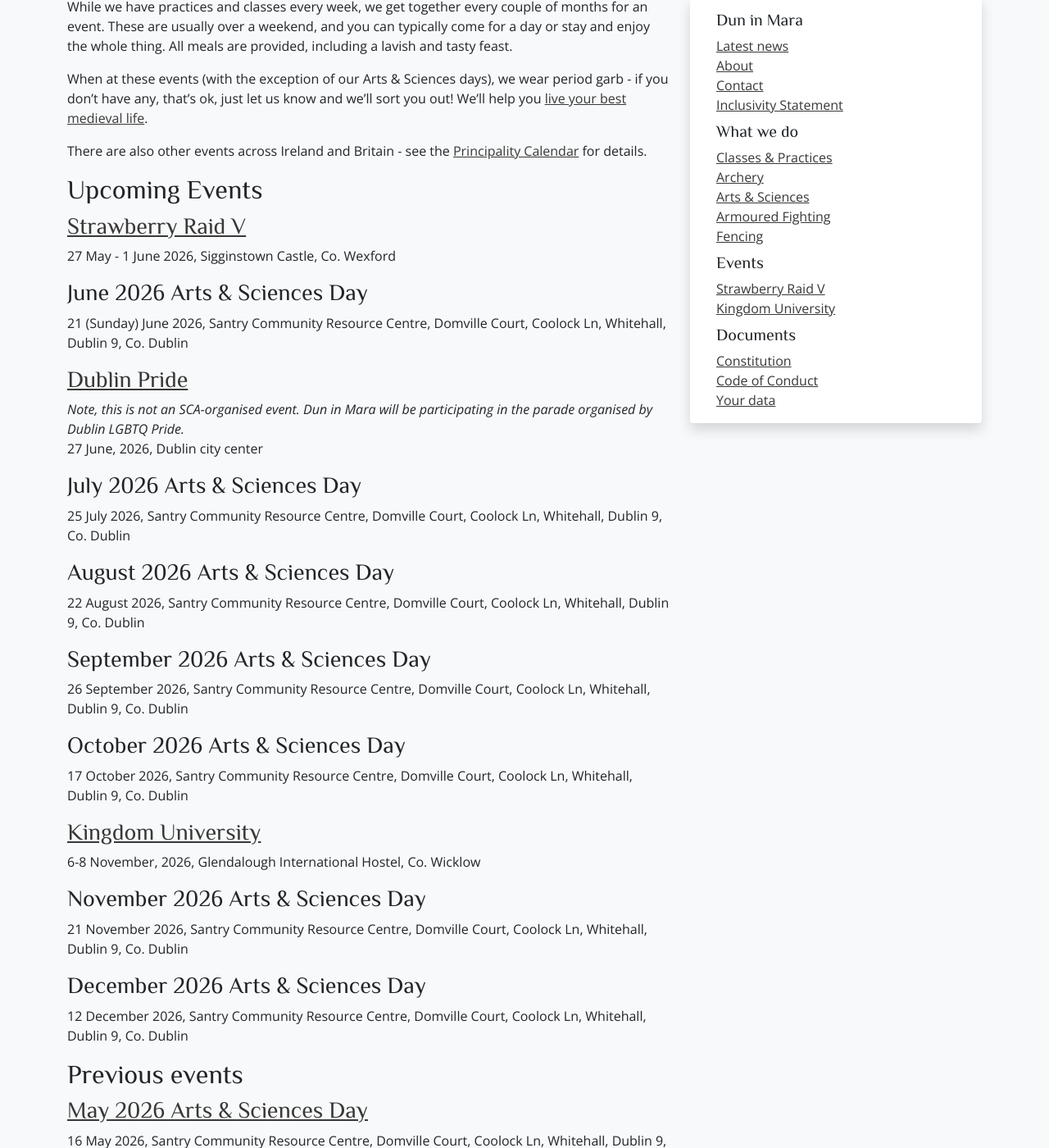
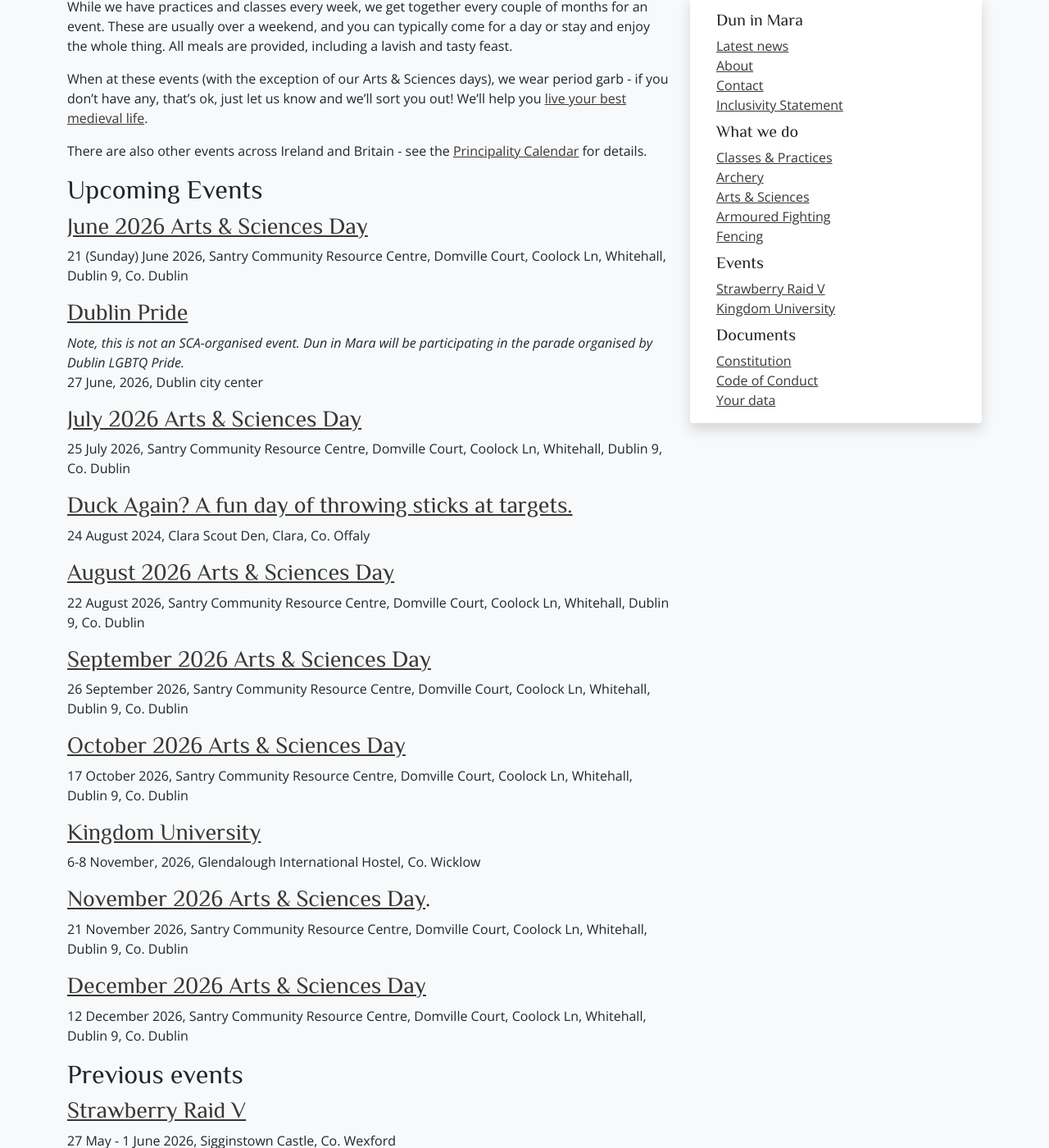
Before and after one commit to drachenwald/dun-in-mara, a Jekyll site: the page built from events/index.md, in a window 1280 px wide and 1400 px high, scrolled down 277 px. Shown: the whole window at 82% size. Built offline with Jekyll 4.4.1, drawn with Linux system fonts in a browser that asks for light colours; comment, search, counter and statistics services are not loaded.

Commit message:
updated A&S links and added Duck to the event list

```diff
--- a/events/index.md
+++ b/events/index.md
@@ -9,45 +9,42 @@
 
 ## Upcoming Events
 
-### [Strawberry Raid V](/events/2026/strawberry-raid-v/)
-27 May - 1 June 2026, Sigginstown Castle, Co. Wexford
 
-### June 2026 Arts & Sciences Day
-<!-- ### [June 2026 Arts & Sciences Day](https://fienta.com/arts-sciences-day-162164) -->
+### [June 2026 Arts & Sciences Day](https://fienta.com/arts-sciences-day-188274)
 21 (Sunday) June 2026, Santry Community Resource Centre, Domville Court, Coolock Ln, Whitehall, Dublin 9, Co. Dublin
 
 ### [Dublin Pride](/events/2026/pride-2026/)
 *Note, this is not an SCA-organised event. Dun in Mara will be participating in the parade organised by Dublin LGBTQ Pride.*
 27 June, 2026, Dublin city center
 
-### July 2026 Arts & Sciences Day
-<!-- ### [July 2026 Arts & Sciences Day](https://fienta.com/arts-sciences-day-162164) -->
+### [July 2026 Arts & Sciences Day](https://fienta.com/arts-sciences-day-188285)
 25 July 2026, Santry Community Resource Centre, Domville Court, Coolock Ln, Whitehall, Dublin 9, Co. Dublin
 
-### August 2026 Arts & Sciences Day
-<!-- ### [August 2026 Arts & Sciences Day](https://fienta.com/arts-sciences-day-162164) -->
+### [Duck Again? A fun day of throwing sticks at targets.](/events/2026/duck-again/index.md)
+24 August 2024, Clara Scout Den, Clara, Co. Offaly
+
+### [August 2026 Arts & Sciences Day](https://fienta.com/arts-sciences-day-188286)
 22 August 2026, Santry Community Resource Centre, Domville Court, Coolock Ln, Whitehall, Dublin 9, Co. Dublin
 
-### September 2026 Arts & Sciences Day
-<!-- ### [September 2026 Arts & Sciences Day](https://fienta.com/arts-sciences-day-162164) -->
+### [September 2026 Arts & Sciences Day](https://fienta.com/arts-sciences-day-188287)
 26 September 2026, Santry Community Resource Centre, Domville Court, Coolock Ln, Whitehall, Dublin 9, Co. Dublin
 
-### October 2026 Arts & Sciences Day
-<!-- ### [October 2026 Arts & Sciences Day](https://fienta.com/arts-sciences-day-162164) -->
+### [October 2026 Arts & Sciences Day](https://fienta.com/arts-sciences-day-188288)
 17 October 2026, Santry Community Resource Centre, Domville Court, Coolock Ln, Whitehall, Dublin 9, Co. Dublin
 
 ### [Kingdom University](/events/2026/kingdom-university/)
 6-8 November, 2026, Glendalough International Hostel, Co. Wicklow
 
-### November 2026 Arts & Sciences Day
-<!-- ### [November 2026 Arts & Sciences Day](https://fienta.com/arts-sciences-day-162164) -->
+### [November 2026 Arts & Sciences Day](https://fienta.com/arts-sciences-day-188289).
 21 November 2026, Santry Community Resource Centre, Domville Court, Coolock Ln, Whitehall, Dublin 9, Co. Dublin
 
-### December 2026 Arts & Sciences Day
-<!-- ### [December 2026 Arts & Sciences Day](https://fienta.com/arts-sciences-day-162164) -->
+### [December 2026 Arts & Sciences Day](https://fienta.com/arts-sciences-day-188290)
 12 December 2026, Santry Community Resource Centre, Domville Court, Coolock Ln, Whitehall, Dublin 9, Co. Dublin
 
 ## Previous events
+
+### [Strawberry Raid V](/events/2026/strawberry-raid-v/)
+27 May - 1 June 2026, Sigginstown Castle, Co. Wexford
 
 ### [May 2026 Arts & Sciences Day](https://fienta.com/arts-sciences-day-162164)
 16 May 2026, Santry Community Resource Centre, Domville Court, Coolock Ln, Whitehall, Dublin 9, Co. Dublin
```
Also changed, not shown: events/2026/duck-again/index.md (added, +63 -0 lines).
